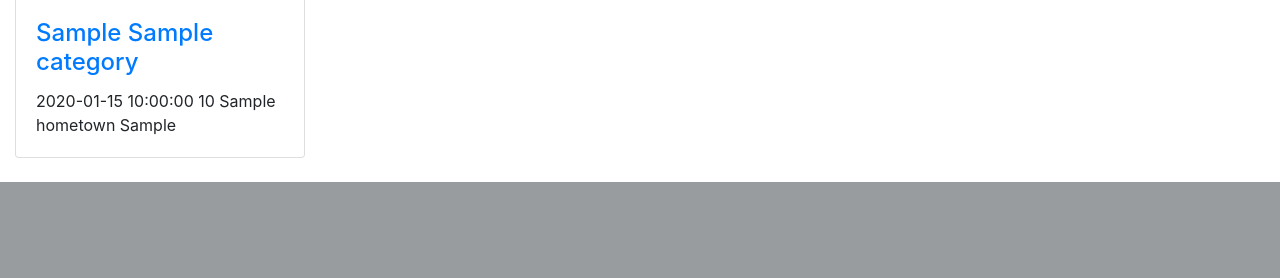
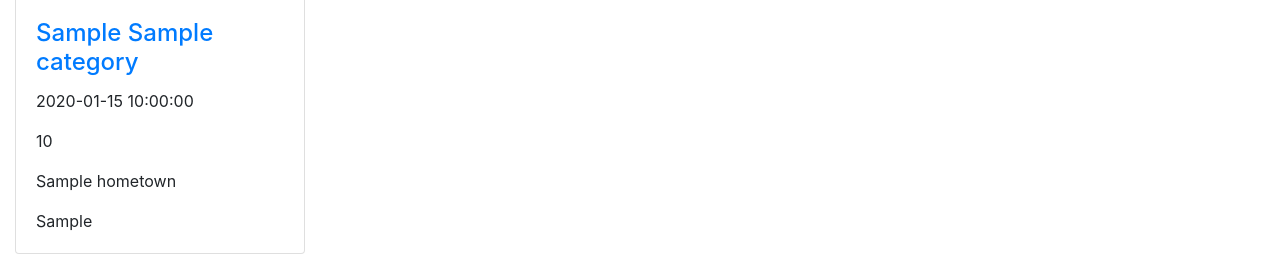
Before and after one commit to martinmaguire89/milestone-project-3, a Flask app: page / in a window 1280 px wide. Shown: the part 1116-1394 px from the top of the page. Before the commit the page ends 1298 px from the top, so only its background shows below. Run offline with Flask 2, Linux system fonts and the light colour scheme; a database or web service that is not in the repository returns one stand-in record (values such as "Sample title"); some libraries are stand-ins or nearby versions; some web fonts are replaced.

Commit message:
update styling for fighters and more infor pages

```diff
--- a/templates/fighters.html
+++ b/templates/fighters.html
@@ -24,9 +24,16 @@
             <h4 class="card-title">
                 <a href="{{url_for('moreinfo')}}">{{category.first_name}} {{category.second_name}}</a>
             </h4>
-            <p class="card-text"> {{category.dob}}
+            <p class="card-text">
+            {{category.dob}}
+            </p>
+            <p class="card-text">
             {{category.weight}}
+            </p>
+            <p class="card-text">
             {{category.hometown}}
+            </p>
+            <p class="card-text">
             {{category.fight_record}}
             </p>
             </div>
```
